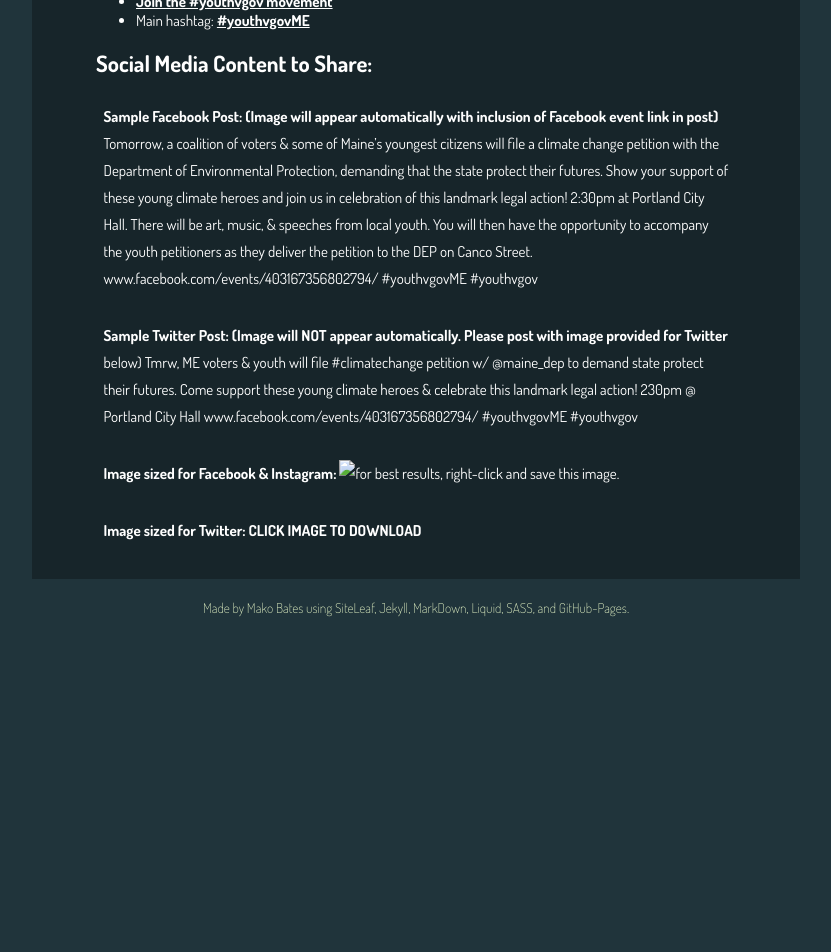
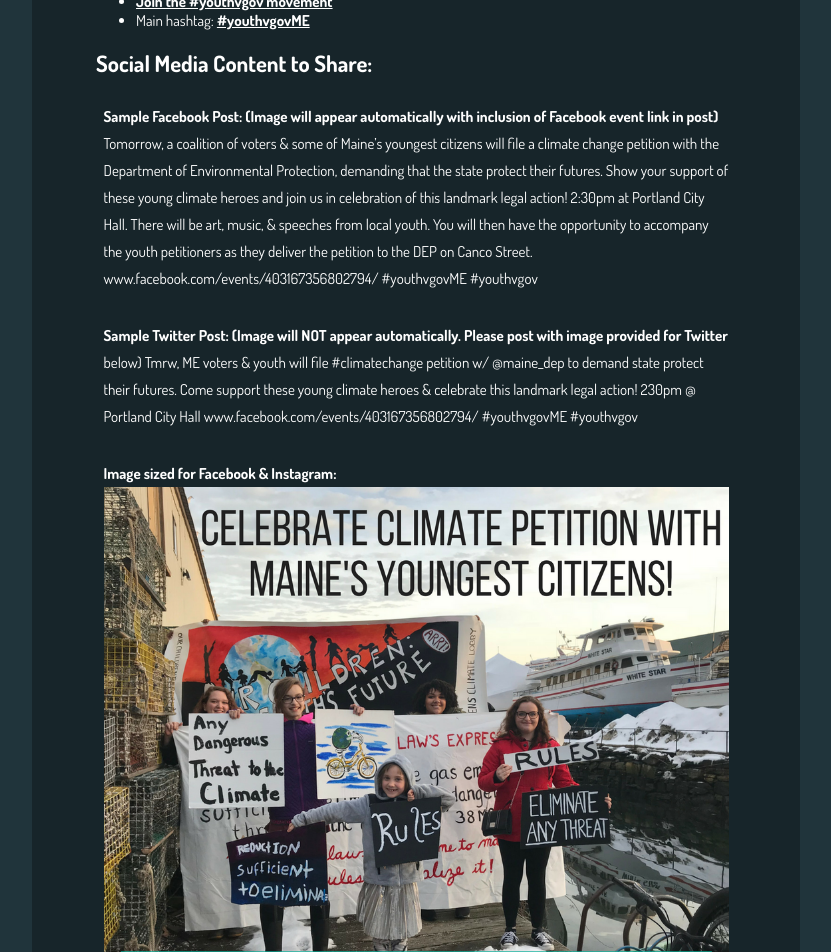
Before and after one commit to ShapeOfMatter/maine-climate-protectors, a Jekyll site: the page built from _posts/2018-01-23-social-media-toolkit-for-youthvgovme.markdown, in a window 1280 px wide and 1400 px high, scrolled down 751 px. Shown: the top 952 px of the window, without its empty margins (224-1055 px from the left). Built offline with Jekyll 4.4.1, drawn with Linux system fonts in a browser that asks for light colours; before the commit the page ends 1381 px from its top, so only the background shows below that; some of the changed text lies outside the part shown.

Commit message:
Updated Social Media Toolkit For Youthvgovme

```diff
--- a/_posts/2018-01-23-social-media-toolkit-for-youthvgovme.markdown
+++ b/_posts/2018-01-23-social-media-toolkit-for-youthvgovme.markdown
@@ -28,8 +28,7 @@
 Tmrw, ME voters & youth will file #climatechange petition w/ @maine_dep to demand state protect their futures. Come support these young climate heroes & celebrate this landmark legal action! 230pm @ Portland City Hall www.facebook.com/events/403167356802794/ #youthvgovME #youthvgov
 
 Image sized for Facebook & Instagram:
-![for best results, right-click and save this image.]()
+![for best results, right-click and save this image.]({{ "/uploads/ME.FB.png" | relative_url }})
 
-
-
-Image sized for Twitter: CLICK IMAGE TO DOWNLOAD
+Image sized for Twitter:
+![for best results, right-click and save this image.]({{ "/uploads/ME.FB.EventPhoto.png" | relative_url }})
```
